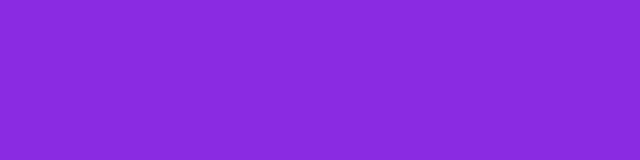
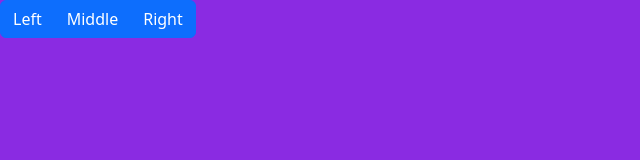
Before and after one commit to valjrz/portafolio-b7-g1, a plain HTML site: page index.html in a window 1280 px wide. Shown: the whole page, without its empty margins (0-640 px from the left). Drawn offline with nearby package versions, Linux system fonts and the light colour scheme.

Commit message:
agregar bootstrap a mi proyecto

```diff
--- a/index.html
+++ b/index.html
@@ -5,10 +5,23 @@
     <meta name="viewport" content="width=device-width, initial-scale=1.0">
     <title>Valeria Sosa</title>
 
+    <!-- para poder usar bootstrap -->
+    <link href="https://cdn.jsdelivr.net/npm/bootstrap@5.3.3/dist/css/bootstrap.min.css" rel="stylesheet" integrity="sha384-QWTKZyjpPEjISv5WaRU9OFeRpok6YctnYmDr5pNlyT2bRjXh0JMhjY6hW+ALEwIH" crossorigin="anonymous">
 
     <link rel="stylesheet" href="style.css">
 </head>
 <body>
+    <div class="btn-group" role="group" aria-label="Basic example">
+        <button type="button" class="btn btn-primary">Left</button>
+        <button type="button" class="btn btn-primary">Middle</button>
+        <button type="button" class="btn btn-primary">Right</button>
+      </div>
 
+
+
+
+
+<!-- jlink javascript con bootstrap -->
+    <script src="https://cdn.jsdelivr.net/npm/bootstrap@5.3.3/dist/js/bootstrap.bundle.min.js" integrity="sha384-YvpcrYf0tY3lHB60NNkmXc5s9fDVZLESaAA55NDzOxhy9GkcIdslK1eN7N6jIeHz" crossorigin="anonymous"></script>
 </body>
 </html>
```
